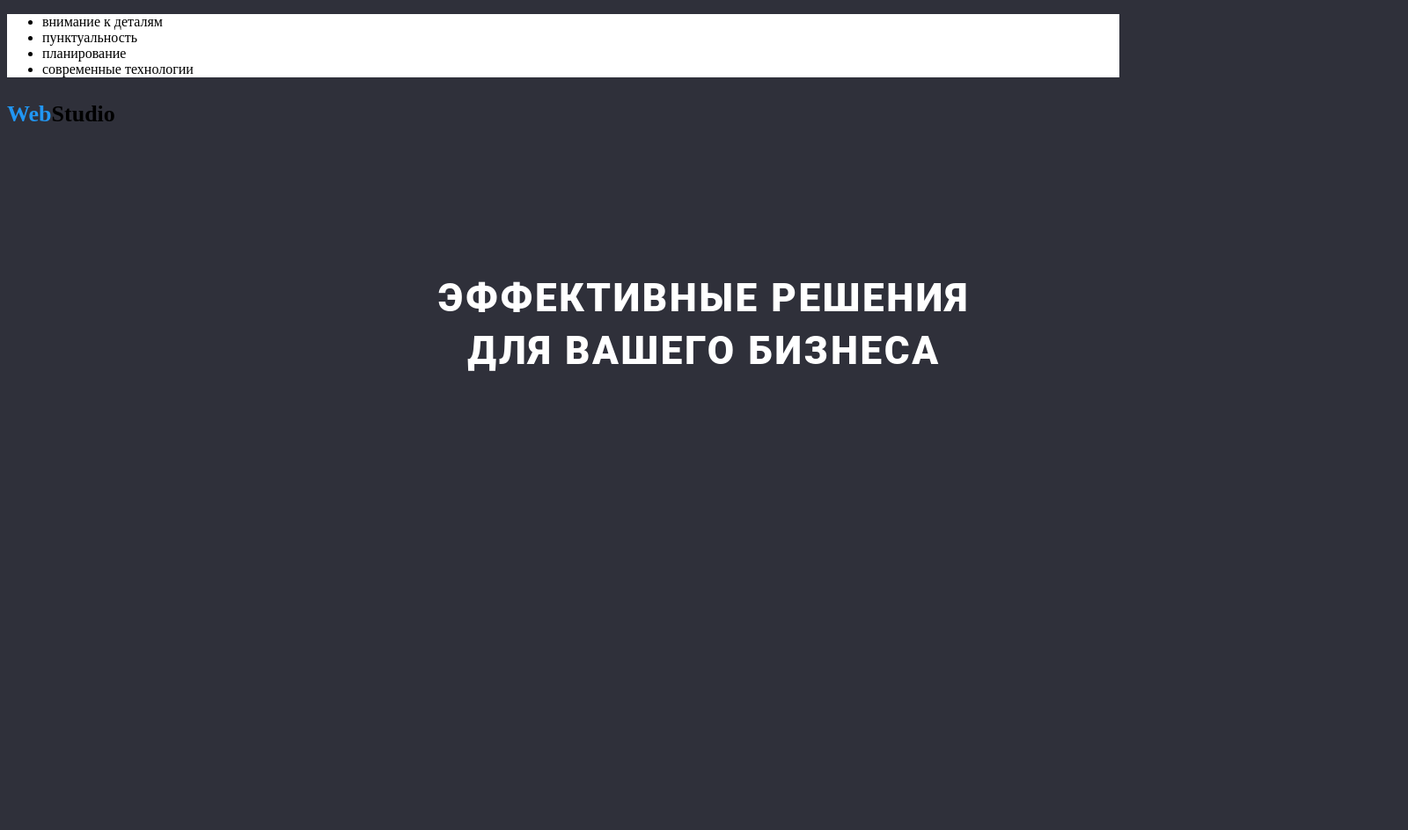
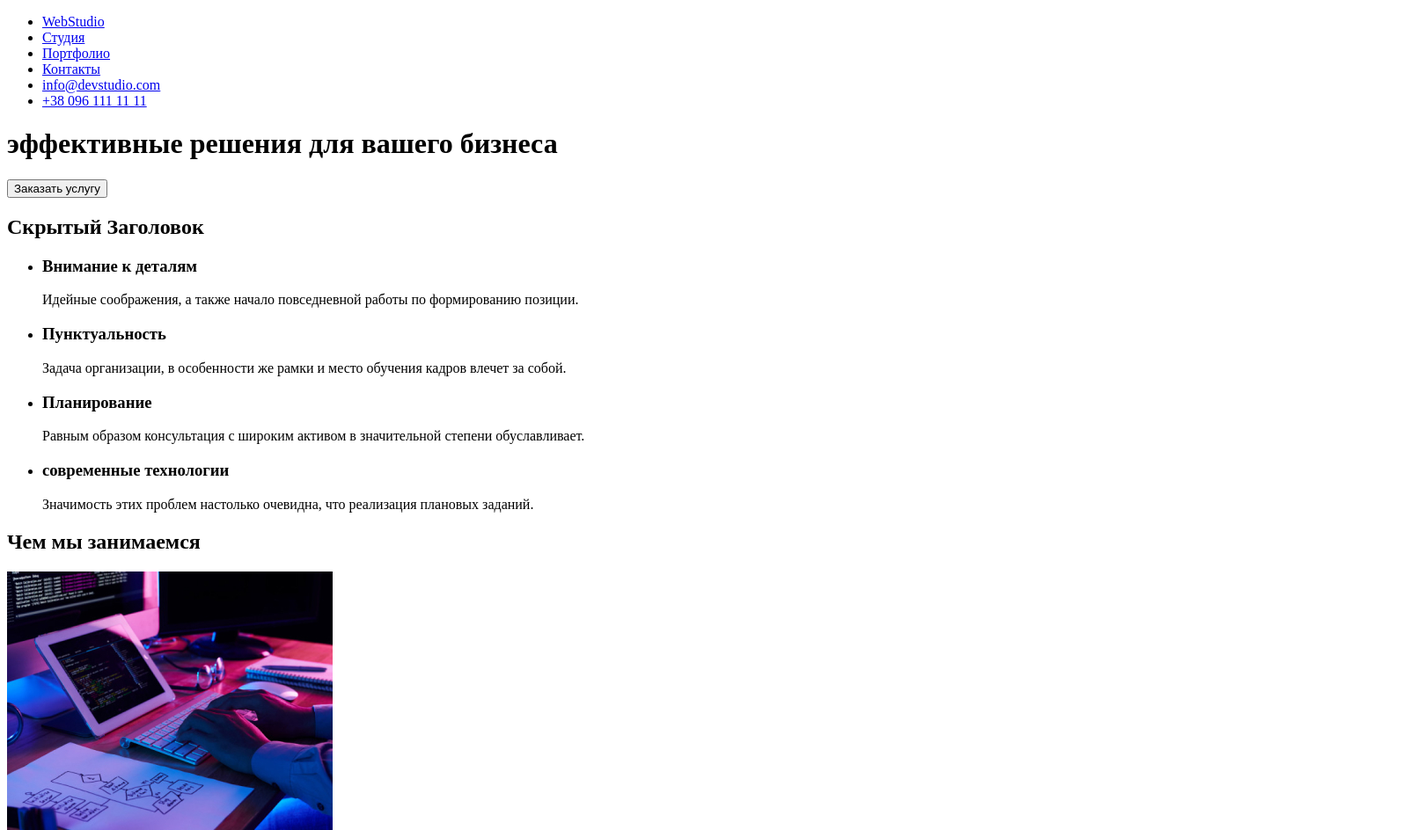
Before and after one commit to Bohdan-Timko/my-first-homework, a plain HTML site: page index.html in a window 1280 px wide. Shown: the top 944 px of the page at 88% size, 1600 px wide, since content can reach past the window. Drawn offline with Linux system fonts and the light colour scheme.

Commit message:
Fixed links

```diff
--- a/CSS/styles.css
+++ b/CSS/styles.css
@@ -1,4 +1,4 @@
-body {
+/* body {
   background-color: #2f303a;
 }
 h1 {
@@ -13,7 +13,7 @@ h1 {
   font-weight: 900;
   font-size: 44px;
   line-height: 60px;
-  /* or 136% */
+  /* or 136%
 
   text-align: center;
   letter-spacing: 0.06em;
@@ -44,4 +44,4 @@ footer {
 }
 address {
   color: #ffffff;
-}
+} */ */
--- a/index.html
+++ b/index.html
@@ -11,32 +11,99 @@
     />
   </head>
   <body>
+    <header>
+      <nav>
+        <ul>
+          <li><a href="#company">WebStudio</a></li>
+          <li><a href="#studio">Студия</a></li>
+          <li><a href="#portfolio">Портфолио</a></li>
+          <li><a href="#contacts">Контакты</a></li>
+          <li><a href="mailto:info@devstudio.com">info@devstudio.com</a></li>
+          <li><a href="tel:+380961111111">+38 096 111 11 11</a></li>
+        </ul>
+      </nav>
+    </header>
     <div>
       <h1>эффективные решения для вашего бизнеса</h1>
+      <button>Заказать услугу</button>
     </div>
-    <div class="CompanyValues">
+    <section class="CompanyValues">
+      <h2>Скрытый Заголовок</h2>
       <ul>
-        <li>внимание к деталям</li>
-        <li>пунктуальность</li>
-        <li>планирование</li>
-        <li>современные технологии</li>
+        <li>
+          <h3>Внимание к деталям</h3>
+          <p>
+            Идейные соображения, а также начало повседневной работы по
+            формированию позиции.
+          </p>
+        </li>
+        <li>
+          <h3>Пунктуальность</h3>
+          <p>
+            Задача организации, в особенности же рамки и место обучения кадров
+            влечет за собой.
+          </p>
+        </li>
+        <li>
+          <h3>Планирование</h3>
+          <p>
+            Равным образом консультация с широким активом в значительной степени
+            обуславливает.
+          </p>
+        </li>
+        <li>
+          <h3>современные технологии</h3>
+          <p>
+            Значимость этих проблем настолько очевидна, что реализация плановых
+            заданий.
+          </p>
+        </li>
       </ul>
+    </section>
+
+    <div>
+      <h2>Чем мы занимаемся</h2>
     </div>
 
     <div>
-      <header>
-        <p class="logo"><span class="web">Web</span>Studio</p>
-      </header>
+      <section>
+        <img src="img/img.jpg" alt="" />
+      </section>
+      <section>
+        <img src="Img/img (1).jpg" alt="" />
+      </section>
+      <section>
+        <img src="Img/img (2).jpg" alt="" />
+      </section>
+    </div>
+
+    <div>
+      <h2>Наша команда</h2>
     </div>
     <div>
-      <p></p>
+      <section>
+        <img src="Img/img (3).jpg" alt="" />
+      </section>
+      <section>
+        <img src="Img/img (4).jpg" alt="" />
+      </section>
+      <section>
+        <img src="Img/img (5).jpg" alt="" />
+      </section>
+      <section>
+        <img src="Img/img (6).jpg" alt="" />
+      </section>
     </div>
+
     <footer>
       <p class="logo"><span class="web">Web</span>Studio</p>
       <address>
-        г. Киев, пр-т Леси Украинки, 26 <br />
-        info@example.com <br />
-        +38 099 111 11 1
+        <a href="https://goo.gl/maps/876GTmh62noZVfSe7"
+          >г. Киев, пр-т Леси Украинки, 26</a
+        >
+        <br />
+        <a href="mailto:">info@example.com</a> <br />
+        <a href="tel:+38099111111">+38 099 111 11 1</a>
       </address>
     </footer>
   </body>
```
Also changed, not shown: Img/img.jpg (added).
